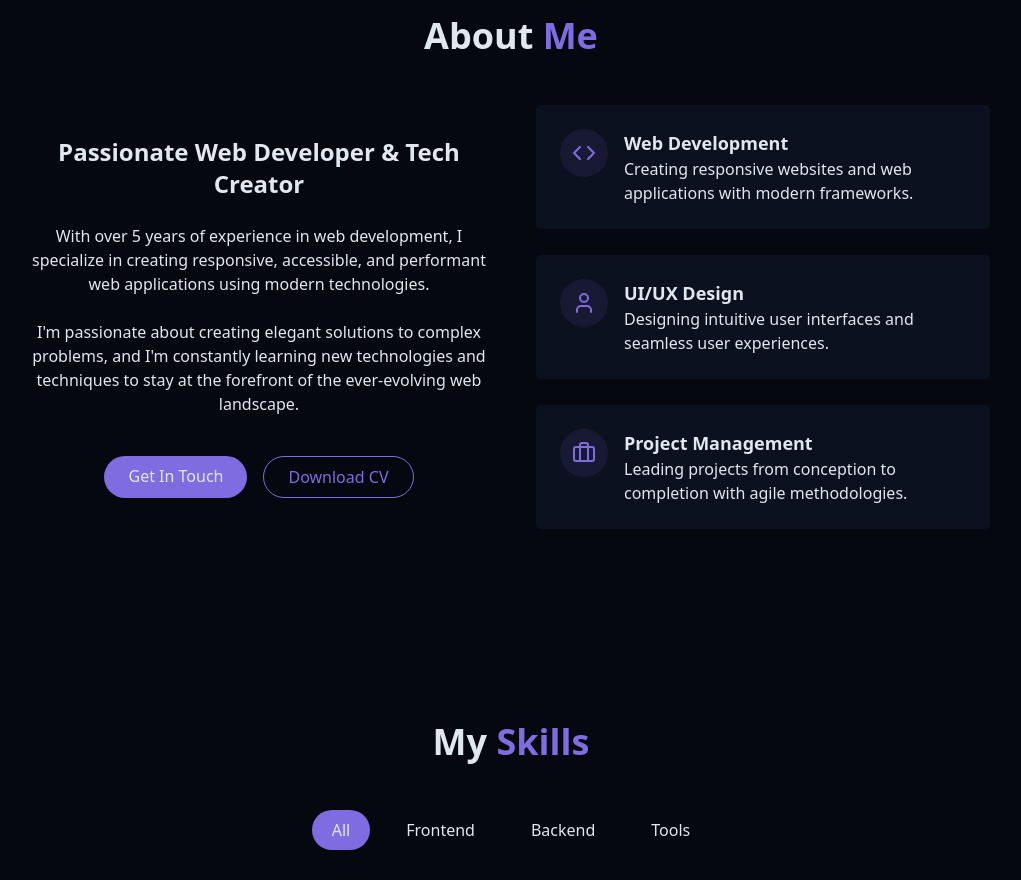
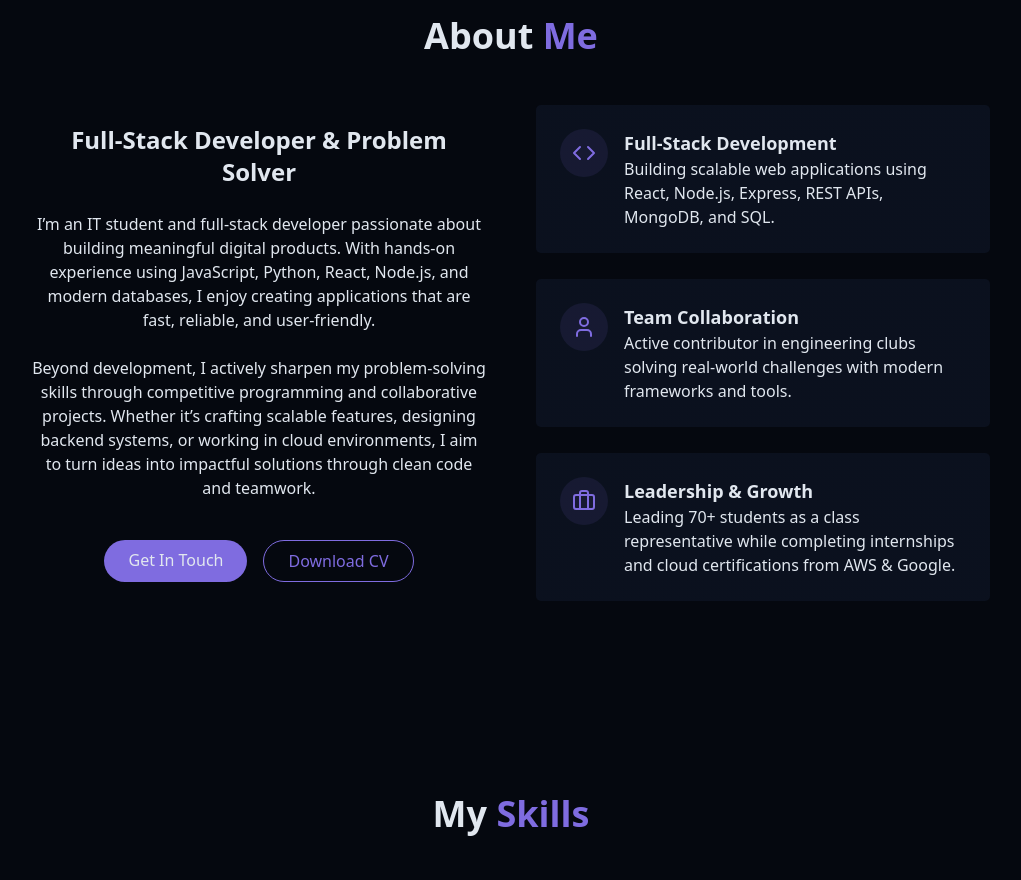
Before and after one commit to Nikhil-p570/nikhil-portfolio, a React (Vite) app: page / in a window 1280 px wide. Shown: the part 880-1760 px from the top of the page, without its empty margins (129-1150 px from the left). Built offline with nearby package versions, Linux system fonts and the light colour scheme.

Commit message:
about section changes

```diff
--- a/src/components/AboutSection.jsx
+++ b/src/components/AboutSection.jsx
@@ -3,7 +3,6 @@ import { Briefcase, Code, User } from "lucide-react";
 export const AboutSection = () => {
   return (
     <section id="about" className="py-24 px-4 relative">
-      {" "}
       <div className="container mx-auto max-w-5xl">
         <h2 className="text-3xl md:text-4xl font-bold mb-12 text-center">
           About <span className="text-primary"> Me</span>
@@ -12,25 +11,26 @@ export const AboutSection = () => {
         <div className="grid grid-cols-1 md:grid-cols-2 gap-12 items-center">
           <div className="space-y-6">
             <h3 className="text-2xl font-semibold">
-              Passionate Web Developer & Tech Creator
+              Full-Stack Developer & Problem Solver
             </h3>
 
             <p className="text-muted-foreground">
-              With over 5 years of experience in web development, I specialize
-              in creating responsive, accessible, and performant web
-              applications using modern technologies.
+              I’m an IT student and full-stack developer passionate about building
+              meaningful digital products. With hands-on experience using
+              JavaScript, Python, React, Node.js, and modern databases, I enjoy
+              creating applications that are fast, reliable, and user-friendly.
             </p>
 
             <p className="text-muted-foreground">
-              I'm passionate about creating elegant solutions to complex
-              problems, and I'm constantly learning new technologies and
-              techniques to stay at the forefront of the ever-evolving web
-              landscape.
+              Beyond development, I actively sharpen my problem-solving skills
+              through competitive programming and collaborative projects.
+              Whether it’s crafting scalable features, designing backend
+              systems, or working in cloud environments, I aim to turn ideas
+              into impactful solutions through clean code and teamwork.
             </p>
 
             <div className="flex flex-col sm:flex-row gap-4 pt-4 justify-center">
               <a href="#contact" className="cosmic-button">
-                {" "}
                 Get In Touch
               </a>
 
@@ -45,6 +45,7 @@ export const AboutSection = () => {
             </div>
           </div>
 
+          {/* cards unchanged */}
           <div className="grid grid-cols-1 gap-6">
             <div className="gradient-border p-6 card-hover">
               <div className="flex items-start gap-4">
@@ -52,44 +53,47 @@ export const AboutSection = () => {
                   <Code className="h-6 w-6 text-primary" />
                 </div>
                 <div className="text-left">
-                  <h4 className="font-semibold text-lg"> Web Development</h4>
+                  <h4 className="font-semibold text-lg">Full-Stack Development</h4>
                   <p className="text-muted-foreground">
-                    Creating responsive websites and web applications with
-                    modern frameworks.
+                    Building scalable web applications using React, Node.js,
+                    Express, REST APIs, MongoDB, and SQL.
                   </p>
                 </div>
               </div>
             </div>
+
             <div className="gradient-border p-6 card-hover">
               <div className="flex items-start gap-4">
                 <div className="p-3 rounded-full bg-primary/10">
                   <User className="h-6 w-6 text-primary" />
                 </div>
                 <div className="text-left">
-                  <h4 className="font-semibold text-lg">UI/UX Design</h4>
+                  <h4 className="font-semibold text-lg">Team Collaboration</h4>
                   <p className="text-muted-foreground">
-                    Designing intuitive user interfaces and seamless user
-                    experiences.
+                    Active contributor in engineering clubs solving real-world
+                    challenges with modern frameworks and tools.
                   </p>
                 </div>
               </div>
             </div>
+
             <div className="gradient-border p-6 card-hover">
               <div className="flex items-start gap-4">
                 <div className="p-3 rounded-full bg-primary/10">
                   <Briefcase className="h-6 w-6 text-primary" />
                 </div>
-
                 <div className="text-left">
-                  <h4 className="font-semibold text-lg">Project Management</h4>
+                  <h4 className="font-semibold text-lg">Leadership & Growth</h4>
                   <p className="text-muted-foreground">
-                    Leading projects from conception to completion with agile
-                    methodologies.
+                    Leading 70+ students as a class representative while
+                    completing internships and cloud certifications from AWS &
+                    Google.
                   </p>
                 </div>
               </div>
             </div>
           </div>
+
         </div>
       </div>
     </section>
```
